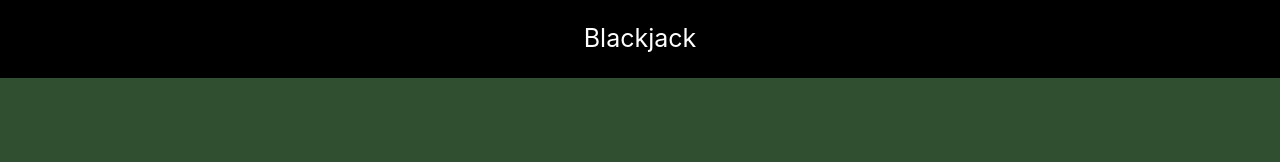
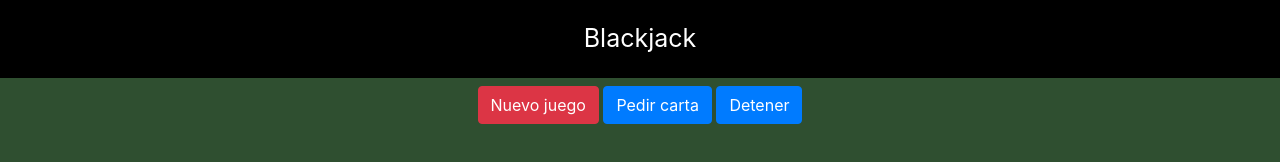
Before and after one commit to Alejandroq12/blackjack-js, a website: page index.html in a window 1280 px wide. Drawn offline with nearby package versions, Linux system fonts and the light colour scheme.

Commit message:
Feat: Add buttons.

```diff
--- a/index.html
+++ b/index.html
@@ -15,6 +15,14 @@
   <header class="titulo">
     Blackjack
   </header>
+
+  <div class="row mt-2">
+    <div class="col text-center">
+      <button class="btn btn-danger">Nuevo juego</button>
+      <button class="btn btn-primary">Pedir carta</button>
+      <button class="btn btn-primary">Detener</button>
+    </div>
+  </div>
   <script src="/assets/js/juego.js"></script>
 </body>
 
```
